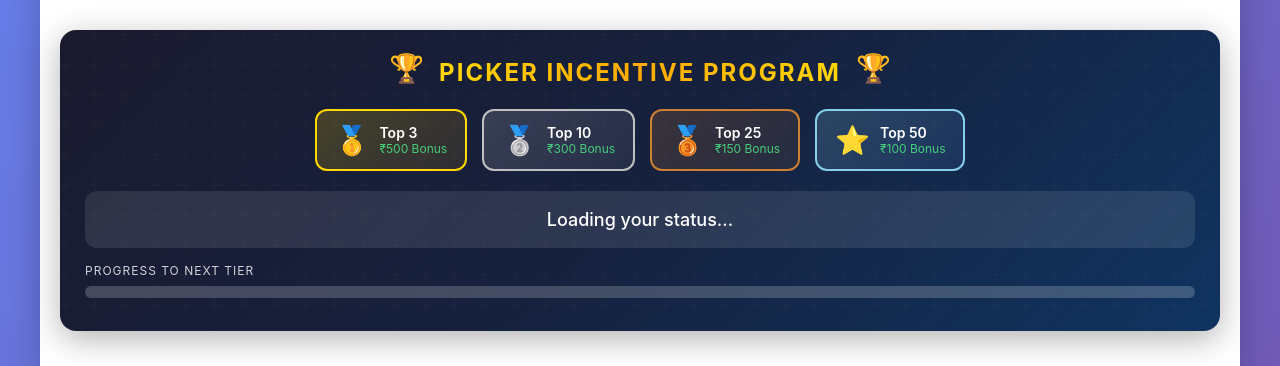
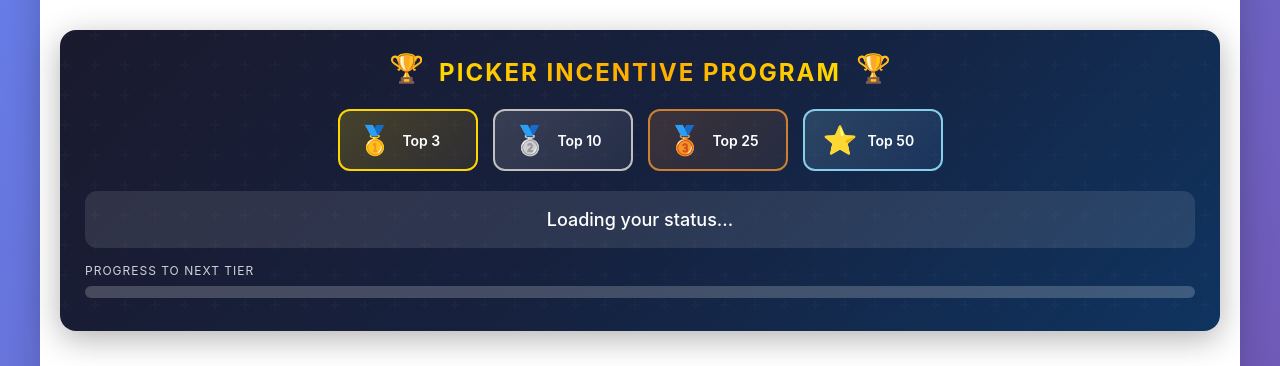
Before and after one commit to ujjwalvasisht1-dev/warehouse-incentives, a Flask app: template templates/picker_dashboard.html in a window 1280 px wide. Shown: the part 76-442 px from the top of the page. Run offline with Flask 3, Linux system fonts and the light colour scheme; the template is opened without the code that fills it: most values are stand-ins (such as "Sample title", 1, 10 or a date in 2020).

Commit message:
Remove rupee amounts from picker dashboard incentive tiers

```diff
--- a/static/js/picker_dashboard.js
+++ b/static/js/picker_dashboard.js
@@ -176,22 +176,22 @@ function updateIncentiveBanner(rank, totalPickers, itemsToNext, leaderboard) {
             emoji1 = '💪';
             emoji2 = '🚀';
             const itemsToTop3 = getItemsToRank(leaderboard, rank, 3);
-            message = `Great job! You're in TOP 10! Pick ${itemsToTop3} more items to enter TOP 3 and win ₹500!`;
+            message = `Great job! You're in TOP 10! Pick ${itemsToTop3} more items to enter TOP 3!`;
         } else if (rank <= 25) {
             emoji1 = '⚡';
             emoji2 = '📈';
             const itemsToTop10 = getItemsToRank(leaderboard, rank, 10);
-            message = `You're making progress! Pick ${itemsToTop10} more items to enter TOP 10 for ₹300 bonus!`;
+            message = `You're making progress! Pick ${itemsToTop10} more items to enter TOP 10!`;
         } else if (rank <= 50) {
             emoji1 = '🎯';
             emoji2 = '💫';
             const itemsToTop25 = getItemsToRank(leaderboard, rank, 25);
-            message = `Keep pushing! Pick ${itemsToTop25} more items to enter TOP 25 for ₹150 bonus!`;
+            message = `Keep pushing! Pick ${itemsToTop25} more items to enter TOP 25!`;
         } else {
             emoji1 = '🌟';
             emoji2 = '💪';
             const itemsToTop50 = getItemsToRank(leaderboard, rank, 50);
-            message = `Every item counts! Pick ${itemsToTop50} more items to enter TOP 50 and earn rewards!`;
+            message = `Every item counts! Pick ${itemsToTop50} more items to enter TOP 50!`;
         }
 
         messageEl.innerHTML = `
--- a/templates/picker_dashboard.html
+++ b/templates/picker_dashboard.html
@@ -30,28 +30,24 @@
                     <div class="tier-icon">🥇</div>
                     <div class="tier-info">
                         <div class="tier-name">Top 3</div>
-                        <div class="tier-reward">₹500 Bonus</div>
                     </div>
                 </div>
                 <div class="tier tier-silver" data-tier="2">
                     <div class="tier-icon">🥈</div>
                     <div class="tier-info">
                         <div class="tier-name">Top 10</div>
-                        <div class="tier-reward">₹300 Bonus</div>
                     </div>
                 </div>
                 <div class="tier tier-bronze" data-tier="3">
                     <div class="tier-icon">🥉</div>
                     <div class="tier-info">
                         <div class="tier-name">Top 25</div>
-                        <div class="tier-reward">₹150 Bonus</div>
                     </div>
                 </div>
                 <div class="tier tier-star" data-tier="4">
                     <div class="tier-icon">⭐</div>
                     <div class="tier-info">
                         <div class="tier-name">Top 50</div>
-                        <div class="tier-reward">₹100 Bonus</div>
                     </div>
                 </div>
             </div>
```
